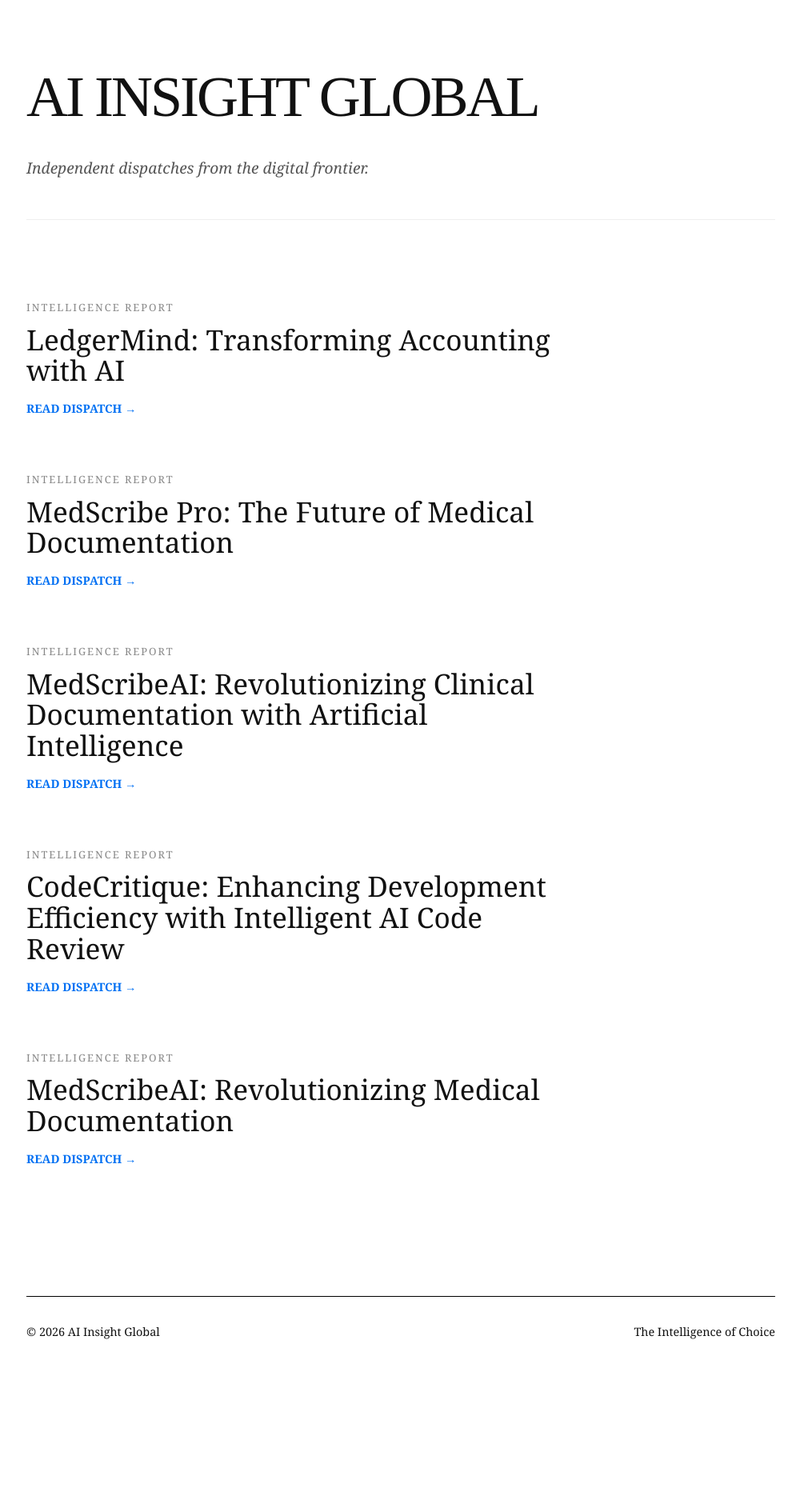
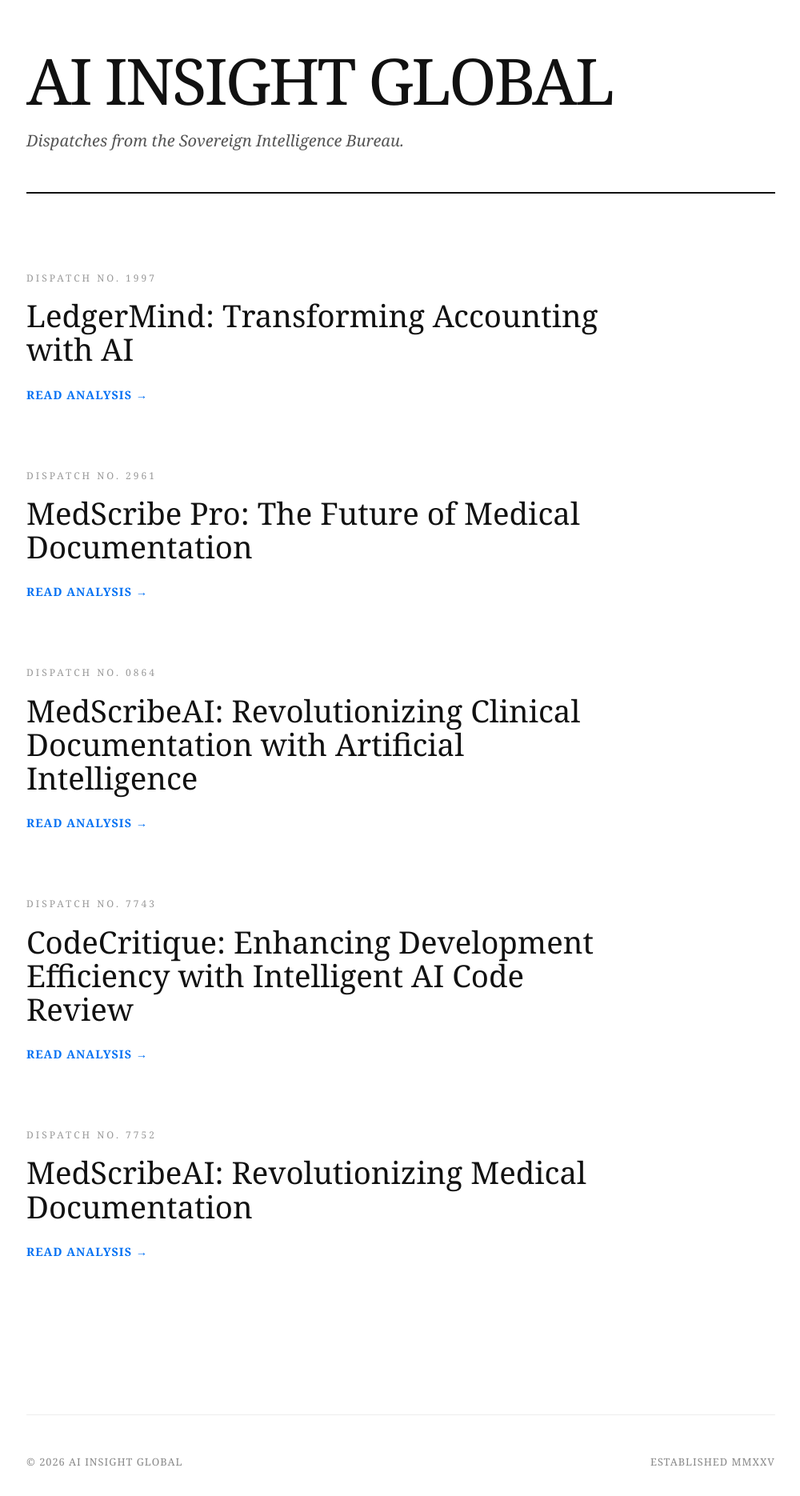
Before and after one commit to smart-guidance-lab/ai-review-site, a Next.js app: page / in a window 1280 px wide. Shown: the top 1870 px of the page at 80% size, without its empty margins (139-1139 px from the left). Before the commit the page ends 1740 px from the top, so only its background shows below. Built offline with nearby package versions, Linux system fonts and the light colour scheme.

Commit message:
Improve article loading and update page styles
Refactor article loading with error handling and update styles.

```diff
--- a/app/page.tsx
+++ b/app/page.tsx
@@ -9,47 +9,53 @@ export default function Home() {
   let articles = [];
 
   if (fs.existsSync(blogDir)) {
+    try {
       const files = fs.readdirSync(blogDir).filter(file => file.endsWith('.md'));
       articles = files.map(file => {
+        try {
           const slug = file.replace('.md', '');
           const content = fs.readFileSync(path.join(blogDir, file), 'utf8') || '';
           const titleMatch = content.match(/^#\s+(.*)/m);
           const displayTitle = titleMatch ? titleMatch[1] : slug.replace(/-/g, ' ');
-      const timestamp = parseInt(file.split('-').pop() || '0');
+          // ファイル名からタイムスタンプを安全に抽出
+          const timestampMatch = file.match(/-(\d+)\.md$/);
+          const timestamp = timestampMatch ? parseInt(timestampMatch[1]) : 0;
           return { slug, displayTitle, timestamp };
-    }).sort((a, b) => b.timestamp - a.timestamp);
+        } catch (e) { return null; }
+      }).filter(a => a !== null).sort((a, b) => b.timestamp - a.timestamp);
+    } catch (e) { articles = []; }
   }
 
   return (
-    <main style={{ padding: '4rem 2rem', maxWidth: '1000px', margin: '0 auto', fontFamily: '"Georgia", serif', backgroundColor: '#fff', color: '#111', lineHeight: '1.6' }}>
-      <header style={{ textAlign: 'left', marginBottom: '6rem', borderBottom: '1px solid #eee', paddingBottom: '3rem' }}>
-        <h1 style={{ fontSize: '4.5rem', fontWeight: 'normal', letterSpacing: '-3px', margin: 0, fontFamily: '"Times New Roman", serif' }}>AI INSIGHT GLOBAL</h1>
-        <p style={{ fontSize: '1.2rem', fontStyle: 'italic', color: '#555', marginTop: '1rem' }}>Independent dispatches from the digital frontier.</p>
+    <main style={{ padding: '4rem 2rem', maxWidth: '1000px', margin: '0 auto', fontFamily: '"Georgia", "Times New Roman", serif', backgroundColor: '#fff', color: '#111', lineHeight: '1.6' }}>
+      <header style={{ textAlign: 'left', marginBottom: '6rem', borderBottom: '2px solid #111', paddingBottom: '3rem' }}>
+        <h1 style={{ fontSize: 'clamp(2.5rem, 10vw, 5rem)', fontWeight: 'normal', letterSpacing: '-3px', margin: 0, lineHeight: 0.9 }}>AI INSIGHT GLOBAL</h1>
+        <p style={{ fontSize: '1.25rem', fontStyle: 'italic', color: '#555', marginTop: '1.5rem', fontWeight: 'lighter' }}>Dispatches from the Sovereign Intelligence Bureau.</p>
       </header>
 
-      <section style={{ display: 'grid', gap: '4rem' }}>
+      <section style={{ display: 'grid', gap: '5rem' }}>
         {articles.length === 0 ? (
-          <p>The wire is silent. Updates expected shortly.</p>
+          <p style={{ fontStyle: 'italic' }}>The wire is currently silent. Intelligence incoming.</p>
         ) : (
           articles.map(article => (
-            <Link key={article.slug} href={`/blog/${article.slug}`} style={{ textDecoration: 'none', color: 'inherit' }}>
-              <article style={{ cursor: 'pointer', maxWidth: '700px' }}>
-                <span style={{ fontSize: '0.8rem', textTransform: 'uppercase', letterSpacing: '2px', color: '#888' }}>Intelligence Report</span>
-                <h2 style={{ fontSize: '2.2rem', fontWeight: 'normal', margin: '0.5rem 0 1rem 0', lineHeight: '1.1', borderBottom: '1px solid transparent', transition: 'border-color 0.3s' }}
-                    onMouseOver={(e) => e.currentTarget.style.borderColor = '#000'}
-                    onMouseOut={(e) => e.currentTarget.style.borderColor = 'transparent'}>
+            <Link key={article.slug} href={`/blog/${article.slug}`} style={{ textDecoration: 'none', color: 'inherit', display: 'block' }}>
+              <article style={{ maxWidth: '750px' }}>
+                <span style={{ fontSize: '0.75rem', textTransform: 'uppercase', letterSpacing: '3px', color: '#999', display: 'block', marginBottom: '1rem' }}>Dispatch No. {article.slug.slice(-4)}</span>
+                <h2 style={{ fontSize: '2.4rem', fontWeight: 'normal', margin: 0, lineHeight: '1.1', cursor: 'pointer', textDecoration: 'none' }}>
                   {article.displayTitle}
                 </h2>
-                <p style={{ color: '#0070f3', fontSize: '0.9rem', fontWeight: 'bold' }}>READ DISPATCH &rarr;</p>
+                <div style={{ marginTop: '1.5rem', fontSize: '0.9rem', color: '#0070f3', fontWeight: 'bold', textTransform: 'uppercase', letterSpacing: '1px' }}>
+                  Read Analysis &rarr;
+                </div>
               </article>
             </Link>
           ))
         )}
       </section>
 
-      <footer style={{ marginTop: '10rem', borderTop: '1px solid #000', paddingTop: '2rem', fontSize: '0.9rem', display: 'flex', justifyContent: 'space-between' }}>
-        <span>&copy; 2026 AI Insight Global</span>
-        <span>The Intelligence of Choice</span>
+      <footer style={{ marginTop: '12rem', borderTop: '1px solid #eee', paddingTop: '3rem', fontSize: '0.8rem', display: 'flex', justifyContent: 'space-between', color: '#888', letterSpacing: '1px' }}>
+        <span>&copy; 2026 AI INSIGHT GLOBAL</span>
+        <span style={{ textTransform: 'uppercase' }}>Established MMXXV</span>
       </footer>
     </main>
   );
```
Lines whose indentation alone changed are shown as unchanged.
